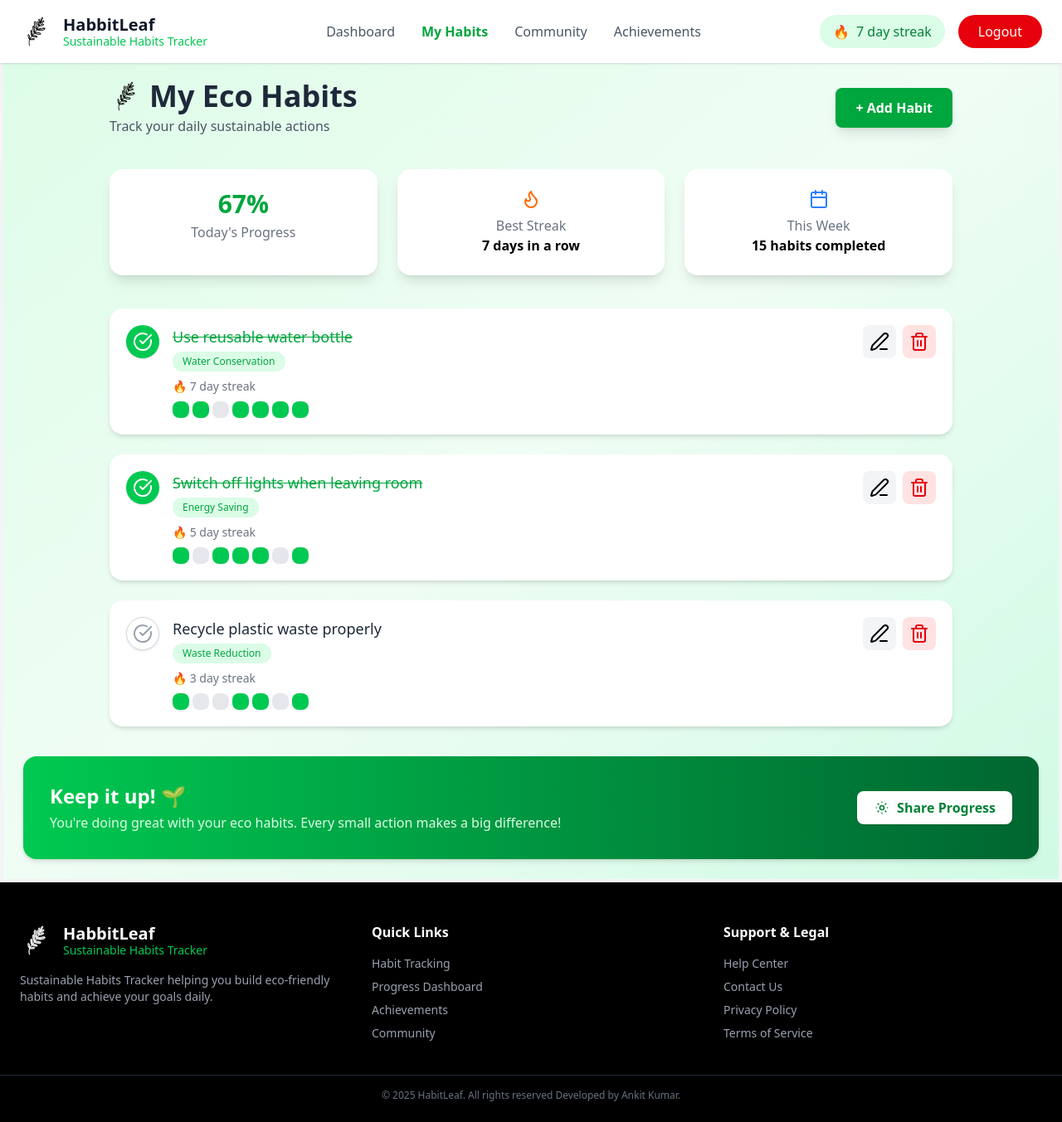
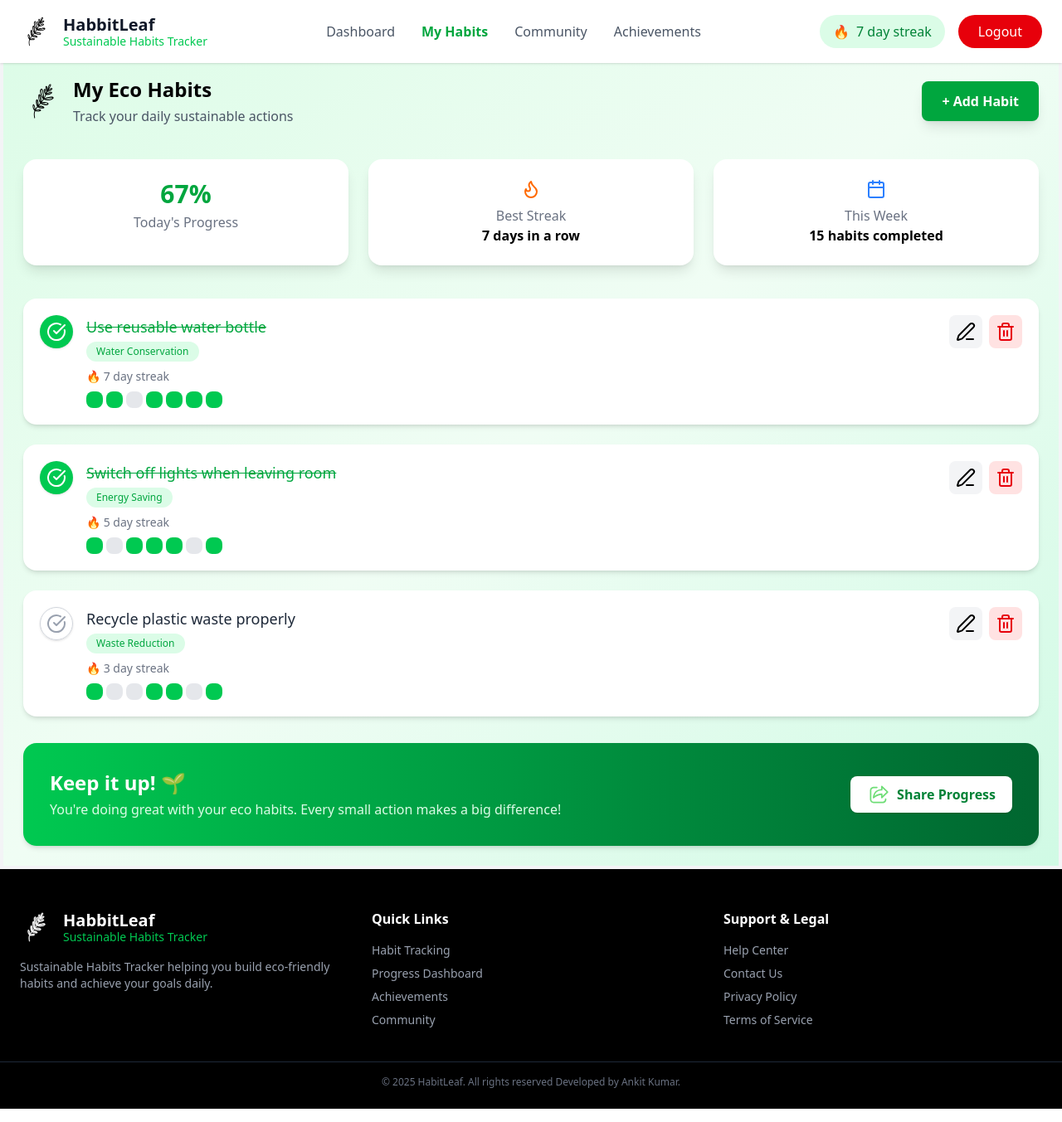
Before and after one commit to Ankit1141192/HabitLeaf, a React (Vite) app in the folder frontend/: page /myhabit in a window 1280 px wide. Shown: the whole page at 83% size. Built offline with nearby package versions, Linux system fonts and the light colour scheme; sample sign-in values are in the browser's storage.

Commit message:
frontend

```diff
--- a/frontend/src/components/Chart.jsx
+++ b/frontend/src/components/Chart.jsx
@@ -1,4 +1,4 @@
-import React from "react";
+import React, { useState } from "react";
 import {
   LineChart,
   Line,
@@ -10,7 +10,7 @@ import {
 } from "recharts";
 import { Lightbulb } from "lucide-react";
 
-const data = [
+const weeklyData = [
   { day: "Mon", value: 80 },
   { day: "Tue", value: 100 },
   { day: "Wed", value: 60 },
@@ -20,6 +20,13 @@ const data = [
   { day: "Sun", value: 80 },
 ];
 
+const monthlyData = [
+  { day: "Week 1", value: 320 },
+  { day: "Week 2", value: 400 },
+  { day: "Week 3", value: 350 },
+  { day: "Week 4", value: 450 },
+];
+
 const habits = [
   { name: "Water Conservation", value: 28, total: 30, color: "bg-blue-500" },
   { name: "Energy Saving", value: 25, total: 30, color: "bg-green-500" },
@@ -27,24 +34,42 @@ const habits = [
   { name: "Transport", value: 18, total: 30, color: "bg-red-500" },
 ];
 
-const Chart= () => {
+const Chart = () => {
+  const [view, setView] = useState("week");
+
   return (
-    <div className="min-h-screen bg-green-50 flex items-center justify-center ">
+    <div className="min-h-screen bg-green-50 flex items-center justify-center">
       <div className="grid grid-cols-1 md:grid-cols-2 gap-6 max-w-6xl w-full">
+        {/* Left: Chart */}
         <div className="bg-white shadow-lg rounded-2xl p-6">
           <div className="flex justify-between items-center mb-4">
-            <h2 className="text-lg font-bold">Weekly Progress</h2>
+            <h2 className="text-lg font-bold">Progress Overview</h2>
             <div className="flex space-x-2">
-              <button className="px-3 py-1 text-sm rounded-full bg-gray-100">
+              <button
+                className={`px-3 py-1 text-sm rounded-full ${
+                  view === "week"
+                    ? "bg-green-100 text-green-600 font-semibold"
+                    : "bg-gray-100"
+                }`}
+                onClick={() => setView("week")}
+              >
                 Week
               </button>
-              <button className="px-3 py-1 text-sm rounded-full bg-green-100 text-green-600 font-semibold">
+              <button
+                className={`px-3 py-1 text-sm rounded-full ${
+                  view === "month"
+                    ? "bg-green-100 text-green-600 font-semibold"
+                    : "bg-gray-100"
+                }`}
+                onClick={() => setView("month")}
+              >
                 Month
               </button>
             </div>
           </div>
+
           <ResponsiveContainer width="100%" height={300}>
-            <LineChart data={data}>
+            <LineChart data={view === "week" ? weeklyData : monthlyData}>
               <CartesianGrid strokeDasharray="3 3" vertical={false} />
               <XAxis dataKey="day" />
               <YAxis />
--- a/frontend/src/pages/Achievements.jsx
+++ b/frontend/src/pages/Achievements.jsx
@@ -1,5 +1,6 @@
 import React, { useState } from 'react';
 import { Trophy, Star, Calendar, Droplets, Users, Zap, Leaf, Bus, Award, Target, Flame, Globe } from 'lucide-react';
+import share from "../assets/share1.svg";
 
 const Achievements = () => {
   const [activeTab, setActiveTab] = useState('all-badges');
@@ -63,8 +64,8 @@ const Achievements = () => {
 
         <div className="mb-8">
           <div className="flex items-center space-x-2 mb-2">
-            <h1 className="text-3xl font-bold text-gray-900">Your Achievements</h1>
-            <Trophy className="w-8 h-8 text-yellow-500" />
+            <h1 className="text-2xl font-semibold mb-1">Your Achievements</h1>
+            <Trophy className="w-6 h-6 text-yellow-500" />
           </div>
           <p className="text-gray-600">Celebrate your eco-friendly milestones and track your progress</p>
         </div>
@@ -205,20 +206,7 @@ const Achievements = () => {
         </div>
       </div>
       <button className="mt-6 md:mt-0 px-6 py-3 bg-white text-green-700 font-semibold rounded-lg shadow hover:bg-gray-100 flex items-center space-x-2">
-        <svg
-          xmlns="http://www.w3.org/2000/svg"
-          className="w-5 h-5"
-          fill="none"
-          viewBox="0 0 24 24"
-          stroke="currentColor"
-          strokeWidth={2}
-        >
-          <path
-            strokeLinecap="round"
-            strokeLinejoin="round"
-            d="M4 12v.01M12 20h.01M20 12h.01M12 4h.01M6.343 6.343l.707.707M17.657 6.343l-.707.707M6.343 17.657l.707-.707M17.657 17.657l-.707-.707M9 12a3 3 0 116 0 3 3 0 01-6 0z"
-          />
-        </svg>
+       <img src={share} alt="" className="w-7 h-7" />
         <span>Share Achievements</span>
       </button>
     </div>
--- a/frontend/src/pages/Landing.jsx
+++ /dev/null
@@ -1,11 +0,0 @@
-import React from 'react'
-
-const Landing = () => {
-  return (
-    <div>
-
-    </div>
-  )
-}
-
-export default Landing
--- a/frontend/src/pages/MyHabbit.jsx
+++ b/frontend/src/pages/MyHabbit.jsx
@@ -1,6 +1,7 @@
 import React, { useState } from "react";
 import { CheckCircle, Trash2, Edit3, Flame, Calendar, X } from "lucide-react";
 import leaf from "../assets/leaf.svg";
+import share from "../assets/share1.svg";
 
 const categories = [
   "Water Conservation",
@@ -126,17 +127,23 @@ const MyHabit = () => {
 
   return (
     <div className="min-h-screen bg-gradient-to-br from-green-100 via-green-50 to-emerald-100 p-6">
-      <div className="max-w-5xl mx-auto p-1 mt-16">
+      <div className="  mt-16">
         {/* Header */}
         <div className="flex flex-col sm:flex-row justify-between items-start sm:items-center mb-10">
           <div className="text-center sm:text-left">
-            <h1 className="flex items-center gap-2 text-4xl font-extrabold text-gray-800">
-              <img src={leaf} alt="logo" className="w-10 h-10" />
+            <div className="flex items-center gap-3">
+              <img src={leaf} alt="logo" className="w-12 h-13" />
+              <div>
+                <h1 className="text-2xl font-semibold mb-1">
+
                   My Eco Habits
                 </h1>
                 <p className="text-gray-600 mt-1">
                   Track your daily sustainable actions
                 </p>
+              </div>
+            </div>
+
           </div>
           <button
             onClick={() => openModal()}
@@ -179,8 +186,7 @@ const MyHabit = () => {
               <div className="flex space-x-4">
                 <button
                   onClick={() => toggleComplete(habit.id)}
-                  className={`w-10 h-10 flex items-center justify-center rounded-full shadow-sm ${
-                    habit.completed
+                  className={`w-10 h-10 flex items-center justify-center rounded-full shadow-sm ${habit.completed
                       ? "bg-green-500 text-white"
                       : "border border-gray-300 text-gray-400"
                     }`}
@@ -189,8 +195,7 @@ const MyHabit = () => {
                 </button>
                 <div>
                   <p
-                    className={`text-lg font-medium ${
-                      habit.completed
+                    className={`text-lg font-medium ${habit.completed
                         ? "line-through text-green-600"
                         : "text-gray-800"
                       }`}
@@ -207,8 +212,7 @@ const MyHabit = () => {
                     {habit.days.map((day, i) => (
                       <div
                         key={i}
-                        className={`w-5 h-5 rounded-lg ${
-                          day ? "bg-green-500" : "bg-gray-200"
+                        className={`w-5 h-5 rounded-lg ${day ? "bg-green-500" : "bg-gray-200"
                           }`}
                       ></div>
                     ))}
@@ -306,20 +310,7 @@ const MyHabit = () => {
           </p>
         </div>
         <button className="px-5 py-2 bg-white text-green-700 font-semibold rounded-lg shadow hover:bg-gray-100 flex items-center space-x-2">
-          <svg
-            xmlns="http://www.w3.org/2000/svg"
-            className="w-5 h-5"
-            fill="none"
-            viewBox="0 0 24 24"
-            stroke="currentColor"
-            strokeWidth={2}
-          >
-            <path
-              strokeLinecap="round"
-              strokeLinejoin="round"
-              d="M4 12v.01M12 20h.01M20 12h.01M12 4h.01M6.343 6.343l.707.707M17.657 6.343l-.707.707M6.343 17.657l.707-.707M17.657 17.657l-.707-.707M9 12a3 3 0 116 0 3 3 0 01-6 0z"
-            />
-          </svg>
+          <img src={share} alt="" className="w-7 h-7" />
           <span>Share Progress</span>
         </button>
       </div>
--- a/frontend/src/pages/ResetPassword.jsx
+++ b/frontend/src/pages/ResetPassword.jsx
@@ -33,14 +33,14 @@ const ResetPassword = () => {
 
       const result = await response.json();
       if (response.ok) {
-        setMessage("✅ Password reset successful! Redirecting to login...");
+        setMessage("Password reset successful! Redirecting to login...");
         setTimeout(() => navigate("/login"), 2000);
       } else {
-        setMessage(result.message || "❌ Error resetting password");
+        setMessage(result.message || "Error resetting password");
       }
     } catch (error) {
       console.error("Error:", error);
-      setMessage("⚠️ Something went wrong. Try again later.");
+      setMessage("Something went wrong. Try again later.");
     }
   };
 
@@ -110,8 +110,6 @@ const ResetPassword = () => {
               onClick={() => setShowConfirmPassword(!showConfirmPassword)}
             />
           </div>
-
-          {/* Submit button */}
           <button
             type="submit"
             className="w-full py-2.5 rounded-lg bg-gradient-to-r from-green-600 to-green-500 text-white font-semibold shadow-lg hover:scale-[1.01] transition"
```
Also changed, not shown: frontend/src/pages/Dashboard.jsx (+21 -5 lines), frontend/src/assets/share.svg (added), frontend/src/assets/share1.svg (added). Lines whose indentation alone changed are shown as unchanged.
